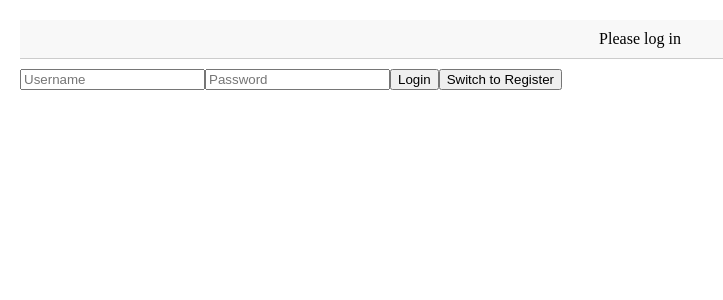
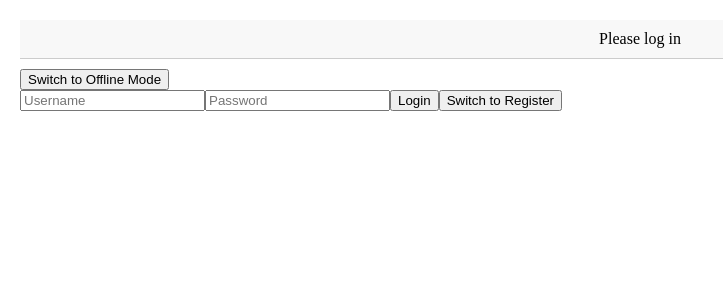
Before and after one commit to tylerc122/ReactTicTac, a React (Create React App) app: page / in a window 1280 px wide. Shown: the top 300 px of the page, without its empty margins (0-723 px from the left). Built offline with nearby package versions, Linux system fonts and the light colour scheme.

Commit message:
Started implementing offline mode

```diff
--- a/src/App.js
+++ b/src/App.js
@@ -1,4 +1,4 @@
-import React from 'react';
+import React, { useState } from 'react';
 import Login from './Login';
 import Game from './Game';
 import Navbar from './Navbar';
@@ -7,11 +7,19 @@ import './styles.css';
 
 function App() {
   const { user } = useAuth();
+  const [isOfflineMode, setIsOfflineMode] = useState(false);
+
+  const toggleOfflineMode = () => {
+    setIsOfflineMode(!isOfflineMode);
+  }
 
   return (
     <div className="App">
       <Navbar />
       <div style={{ marginTop: '10px' }}></div>
+      <button onClick={toggleOfflineMode}>
+        {isOfflineMode ? 'Switch to Online Mode' : 'Switch to Offline Mode'}
+      </button>
       {user ? <Game /> : <Login />}
     </div>
   );
```
